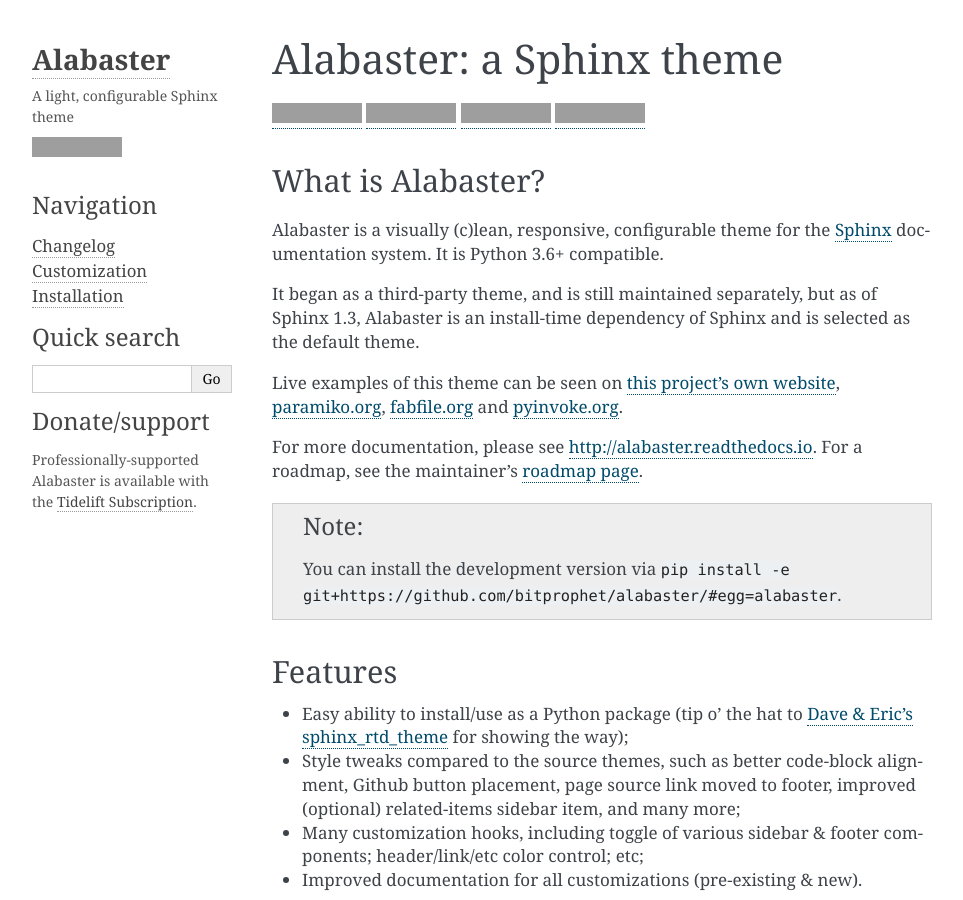
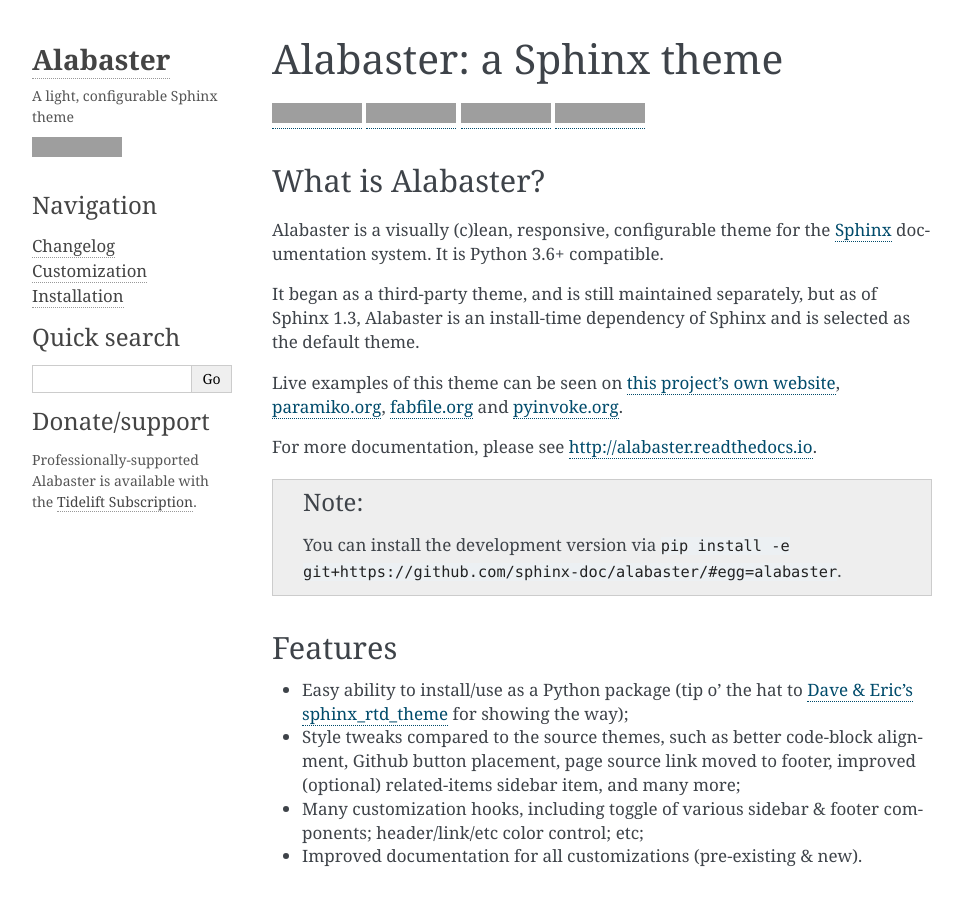
Before and after one commit to sphinx-doc/alabaster, a Sphinx documentation site: the page built from docs/index.rst, in a window 1280 px wide and 900 px high, cut to the strip 0-900 px from the top of the window. Shown: the whole strip, without its empty margins (148-1111 px from the left). Built offline with Sphinx 7.4.7, drawn with Linux system fonts in a browser that asks for light colours; grey boxes are pictures that could not be loaded.

Commit message:
s/bitprophet/sphinx-doc/ on all github URLs and config bits

```diff
--- a/README.rst
+++ b/README.rst
@@ -7,10 +7,10 @@
     :target: https://pypi.org/project/alabaster/
     :alt: PyPI - Python Version
 .. |license| image:: https://img.shields.io/pypi/l/alabaster
-    :target: https://github.com/bitprophet/alabaster/blob/main/LICENSE
+    :target: https://github.com/sphinx-doc/alabaster/blob/main/LICENSE
     :alt: PyPI - License
-.. |ci| image:: https://img.shields.io/circleci/build/github/bitprophet/alabaster/main
-    :target: https://app.circleci.com/pipelines/github/bitprophet/alabaster
+.. |ci| image:: https://img.shields.io/circleci/build/github/sphinx-doc/alabaster/main
+    :target: https://app.circleci.com/pipelines/github/sphinx-doc/alabaster
     :alt: CircleCI
 
 What is Alabaster?
@@ -27,10 +27,8 @@ Live examples of this theme can be seen on `this project's own website
 <http://alabaster.readthedocs.io>`_, `paramiko.org <http://paramiko.org>`_,
 `fabfile.org <http://fabfile.org>`_ and `pyinvoke.org <http://pyinvoke.org>`_.
 
-For more documentation, please see http://alabaster.readthedocs.io. For a
-roadmap, see the maintainer's `roadmap page
-<http://bitprophet.org/projects#roadmap>`_.
+For more documentation, please see http://alabaster.readthedocs.io.
 
 .. note::
     You can install the development version via ``pip install -e
-    git+https://github.com/bitprophet/alabaster/#egg=alabaster``.
+    git+https://github.com/sphinx-doc/alabaster/#egg=alabaster``.
--- a/docs/conf.py
+++ b/docs/conf.py
@@ -23,13 +23,13 @@ html_sidebars = {
 }
 html_theme_options = {
     "description": "A light, configurable Sphinx theme",
-    "github_user": "bitprophet",
+    "github_user": "sphinx-doc",
     "github_repo": "alabaster",
     "fixed_sidebar": True,
     "tidelift_url": "https://tidelift.com/subscription/pkg/pypi-alabaster?utm_source=pypi-alabaster&utm_medium=referral&utm_campaign=docs",  # noqa
 }
 
 extensions.append("releases")
-releases_github_path = "bitprophet/alabaster"
+releases_github_path = "sphinx-doc/alabaster"
 # Our pre-0.x releases are unstable / mix bugs+features
 releases_unstable_prehistory = True
--- a/docs/customization.rst
+++ b/docs/customization.rst
@@ -21,7 +21,7 @@ Alabaster's behavior & style can be customized in multiple ways:
       whenever possible, even if an option is present below.
 
         * When in doubt, simply check `the built-in stylesheet's template
-          <https://github.com/bitprophet/alabaster/blob/master/alabaster/static/alabaster.css_t>`_
+          <https://github.com/sphinx-doc/alabaster/blob/master/alabaster/static/alabaster.css_t>`_
           to see whether the option you're looking at is a basic variable
           insertion or something more complicated.)
 
@@ -55,13 +55,13 @@ set in ``conf.py`` alongside the rest, e.g.:
 
     html_theme_options = {
         'logo': 'logo.png',
-        'github_user': 'bitprophet',
+        'github_user': 'sphinx-doc',
         'github_repo': 'alabaster',
     }
 
 The following subsections detail available such options, including notes about
 behavior. Default values can be found by viewing `theme.conf
-<https://github.com/bitprophet/alabaster/blob/master/alabaster/theme.conf>`_
+<https://github.com/sphinx-doc/alabaster/blob/master/alabaster/theme.conf>`_
 directly.
 
 Basics
--- a/setup.py
+++ b/setup.py
@@ -13,7 +13,7 @@ version = _locals["__version__"]
 with codecs.open("README.rst", encoding="utf-8") as f:
     readme = f.read()
 
-code_ns = "bitprophet/alabaster"
+code_ns = "sphinx-doc/alabaster"
 
 setup(
     name="alabaster",
```
Also changed, not shown: 1 other file.
